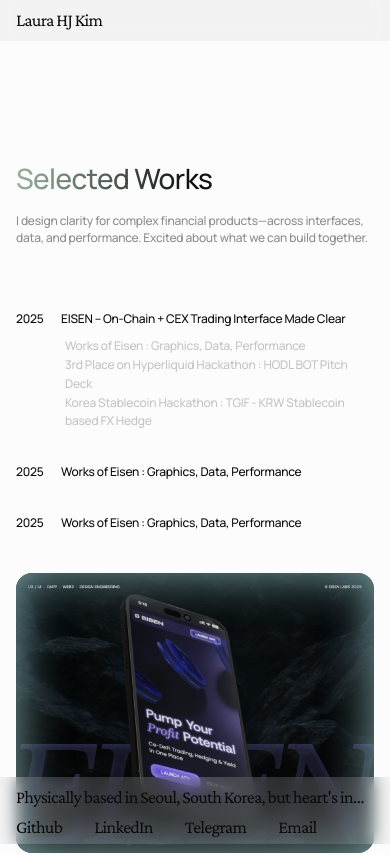
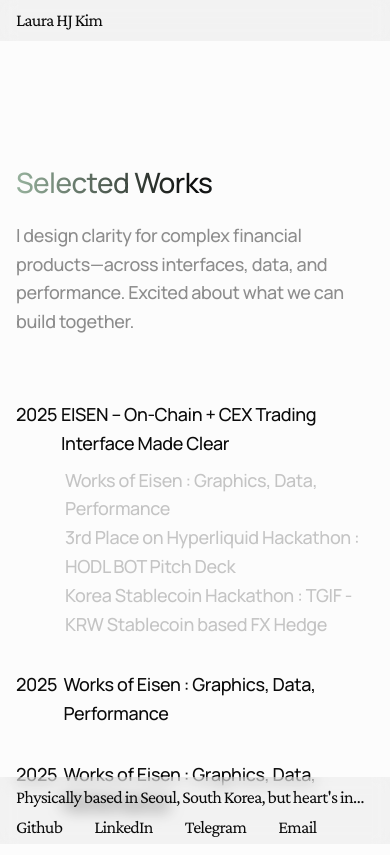
Before and after one commit to HJKUNST/portfolio-website-new, a Next.js app: page /works in a window 390 px wide. Shown: the top 855 px of the page. Built offline with nearby package versions, Linux system fonts and the light colour scheme.

Commit message:
feat: page added

```diff
--- a/src/app/about/page.tsx
+++ b/src/app/about/page.tsx
@@ -3,7 +3,7 @@
 import { SmoothScrollProvider } from "@/components/SmoothScrollProvider";
 import { SiteNav } from "@/components/layout/SiteNav";
 import { SiteFooter } from "@/components/layout/SiteFooter";
-import { AboutMeSection } from "@/components/sections/AboutMeSection";
+import { AboutMeSection } from "@/components/sections/AboutMePage";
 
 export default function AboutPage() {
   return (
--- a/src/app/works/page.tsx
+++ b/src/app/works/page.tsx
@@ -3,7 +3,7 @@
 import { SmoothScrollProvider } from "@/components/SmoothScrollProvider";
 import { SiteNav } from "@/components/layout/SiteNav";
 import { SiteFooter } from "@/components/layout/SiteFooter";
-import { SelectedWorksSection } from "@/components/sections/SelectedWorksSection";
+import { SelectedWorksSection } from "@/components/sections/SelectedWorksPage";
 
 export default function WorksPage() {
   return (
--- a/src/components/sections/AboutMeSection.tsx
+++ b/src/components/sections/AboutMePage.tsx
@@ -4,6 +4,32 @@
 import { useEffect, useRef } from "react";
 import { getGSAP, ScrollTrigger } from "@/lib/motion/gsap";
 import { prefersReducedMotion } from "@/lib/motion/constants";
+
+const TitleStyle = {
+  fontFamily: "var(--font-manrope), Manrope, sans-serif",
+  fontSize: "clamp(28px, 3.5vw, 40px)",
+  fontWeight: 500,
+  letterSpacing: "-0.02em",
+  lineHeight: "1.333em",
+};
+
+const BodyStyle = {
+  color: "var(--gray-300)",
+  lineHeight: "1.366em",
+  fontSize: "clamp(14px, 1.6vw, 20px)",
+};
+
+const subtitleStyle = {
+  fontFamily: "var(--font-manrope), Manrope, sans-serif",
+  fontSize: "clamp(18px, 1.6vw, 20px)",
+  fontWeight: 700,
+  letterSpacing: "-0.02em",
+  lineHeight: "1.571em",
+  background: "var(--main-gradient)",
+  WebkitBackgroundClip: "text",
+  backgroundClip: "text",
+  color: "transparent",
+};
 
 export const AboutMeSection = () => {
   const sectionRef = useRef<HTMLElement>(null);
@@ -92,7 +118,7 @@
             ref={(el) => {
               contentRefs.current[0] = el;
             }}
-            className="relative w-full aspect-[295/393]"
+            className="relative w-[25vw] min-w-[24rem] aspect-[295/393]"
           >
             <Image
               src="/about-me-photo-1526fe.png"
@@ -111,11 +137,7 @@
           >
             <p
               className="text-em whitespace-pre-line"
-              style={{
-                color: "var(--gray-300)",
-                lineHeight: "1.366em",
-                fontSize: "clamp(12px, 1.2vw, 14px)",
-              }}
+              style={BodyStyle}
             >
               {`Hobbies
                 Making New Stuffs such as - Anatomy Sketch, Pottery, Ballet, Savoring Performing Arts`}
@@ -133,23 +155,13 @@
           >
             <h2
               className="text-h2 mb-4"
-              style={{
-                fontFamily: "var(--font-manrope), Manrope, sans-serif",
-                fontSize: "clamp(28px, 3.5vw, 36px)",
-                fontWeight: 500,
-                letterSpacing: "-0.02em",
-                lineHeight: "1.333em",
-              }}
+              style={TitleStyle}
             >
               About Me
             </h2>
             <p
               className="text-em"
-              style={{
-                color: "var(--gray-300)",
-                lineHeight: "1.366em",
-                fontSize: "clamp(12px, 1.2vw, 14px)",
-              }}
+              style={BodyStyle}
             >
               Hi, I'm Laura, a Product Designer working at the intersection of design, engineering, and finance. I specialize in taking complex trading logic and multi-chain systems and shaping them into interfaces that feel clear, trustworthy, and usable. My experience spans both on-chain and CEX trading products, system modeling, and data-informed iteration across web3 applications.
             </p>
@@ -163,13 +175,7 @@
           >
             <h2
               className="text-h2 mb-8"
-              style={{
-                fontFamily: "var(--font-manrope), Manrope, sans-serif",
-                fontSize: "clamp(28px, 3.5vw, 36px)",
-                fontWeight: 500,
-                letterSpacing: "-0.02em",
-                lineHeight: "1.333em",
-              }}
+              style={TitleStyle}
             >
               Mindset
             </h2>
@@ -179,27 +185,13 @@
               <div>
                 <h3
                   className="text-h3-em mb-3"
-                  style={{
-                    fontFamily: "var(--font-manrope), Manrope, sans-serif",
-                    fontSize: "clamp(12px, 1.2vw, 14px)",
-                    fontWeight: 700,
-                    letterSpacing: "-0.02em",
-                    lineHeight: "1.571em",
-                    background: "var(--main-gradient)",
-                    WebkitBackgroundClip: "text",
-                    backgroundClip: "text",
-                    color: "transparent",
-                  }}
+                  style={subtitleStyle}
                 >
                   Team-Driven, Thinking in Systems
                 </h3>
                 <p
                   className="text-em"
-                  style={{
-                    color: "var(--gray-300)",
-                    lineHeight: "1.366em",
-                    fontSize: "clamp(12px, 1.2vw, 14px)",
-                  }}
+                  style={BodyStyle}
                 >
                   Design works best as a team sport. Start with shared goals, constraints, and system context—screens come later. Decisions stay grounded when product, engineering, and design move in the same frame.
                 </p>
@@ -209,27 +201,13 @@
               <div>
                 <h3
                   className="text-h3-em mb-3"
-                  style={{
-                    fontFamily: "var(--font-manrope), Manrope, sans-serif",
-                    fontSize: "clamp(12px, 1.2vw, 14px)",
-                    fontWeight: 700,
-                    letterSpacing: "-0.02em",
-                    lineHeight: "1.571em",
-                    background: "var(--main-gradient)",
-                    WebkitBackgroundClip: "text",
-                    backgroundClip: "text",
-                    color: "transparent",
-                  }}
+                  style={subtitleStyle}
                 >
                   Giving Shape to What's Not Yet Defined
                 </h3>
                 <p
                   className="text-em"
-                  style={{
-                    color: "var(--gray-300)",
-                    lineHeight: "1.366em",
-                    fontSize: "clamp(12px, 1.2vw, 14px)",
-                  }}
+                  style={BodyStyle}
                 >
                   Undefined, technically dense products are the fun ones. Information architecture, states, and edge cases come before UI. The work is about giving systems a shape people can recognize, use, and trust.
                 </p>
@@ -239,27 +217,13 @@
               <div>
                 <h3
                   className="text-h3-em mb-3"
-                  style={{
-                    fontFamily: "var(--font-manrope), Manrope, sans-serif",
-                    fontSize: "clamp(12px, 1.2vw, 14px)",
-                    fontWeight: 700,
-                    letterSpacing: "-0.02em",
-                    lineHeight: "1.571em",
-                    background: "var(--main-gradient)",
-                    WebkitBackgroundClip: "text",
-                    backgroundClip: "text",
-                    color: "transparent",
-                  }}
+                  style={subtitleStyle}
                 >
                   Build, Craft, and Refine with Rigor
                 </h3>
                 <p
                   className="text-em"
-                  style={{
-                    color: "var(--gray-300)",
-                    lineHeight: "1.366em",
-                    fontSize: "clamp(12px, 1.2vw, 14px)",
-                  }}
+                  style={BodyStyle}
                 >
                   Assumptions don't scale—data does. Analytics and dashboards guide iteration, not gut feeling. Technical architecture gets translated across interfaces, decks, and brand assets, keeping the story consistent from protocol to pixel.
                 </p>
@@ -275,13 +239,7 @@
           >
             <h2
               className="text-h2 mb-8"
-              style={{
-                fontFamily: "var(--font-manrope), Manrope, sans-serif",
-                fontSize: "clamp(28px, 3.5vw, 36px)",
-                fontWeight: 500,
-                letterSpacing: "-0.02em",
-                lineHeight: "1.333em",
-              }}
+              style={TitleStyle}
             >
               Software
             </h2>
@@ -289,11 +247,7 @@
               <div>
                 <p
                   className="text-em whitespace-pre-line"
-                  style={{
-                    color: "var(--gray-300)",
-                    lineHeight: "1.366em",
-                    fontSize: "clamp(12px, 1.2vw, 14px)",
-                  }}
+                  style={BodyStyle}
                 >
                   {`Figma
 Framer
@@ -305,11 +259,7 @@
               <div>
                 <p
                   className="text-em whitespace-pre-line"
-                  style={{
-                    color: "var(--gray-300)",
-                    lineHeight: "1.366em",
-                    fontSize: "clamp(12px, 1.2vw, 14px)",
-                  }}
+                  style={BodyStyle}
                 >
                   {`Adobe Suite
 Illustrator
@@ -321,11 +271,7 @@
               <div>
                 <p
                   className="text-em whitespace-pre-line"
-                  style={{
-                    color: "var(--gray-300)",
-                    lineHeight: "1.366em",
-                    fontSize: "clamp(12px, 1.2vw, 14px)",
-                  }}
+                  style={BodyStyle}
                 >
                   {`Protopie
 HTML5
@@ -337,11 +283,7 @@
               <div>
                 <p
                   className="text-em whitespace-pre-line"
-                  style={{
-                    color: "var(--gray-300)",
-                    lineHeight: "1.366em",
-                    fontSize: "clamp(12px, 1.2vw, 14px)",
-                  }}
+                  style={BodyStyle}
                 >
                   {`Storybook
 Git
@@ -359,23 +301,13 @@
           >
             <h2
               className="text-h2 mb-4"
-              style={{
-                fontFamily: "var(--font-manrope), Manrope, sans-serif",
-                fontSize: "clamp(28px, 3.5vw, 36px)",
-                fontWeight: 500,
-                letterSpacing: "-0.02em",
-                lineHeight: "1.333em",
-              }}
+              style={TitleStyle}
             >
               Education
             </h2>
             <p
               className="text-em whitespace-pre-line"
-              style={{
-                color: "var(--gray-300)",
-                lineHeight: "1.366em",
-                fontSize: "clamp(12px, 1.2vw, 14px)",
-              }}
+              style={BodyStyle}
             >
               {`Hongik University, Seoul, South Korea
 
--- a/src/components/sections/SelectedWorksSection.tsx
+++ b/src/components/sections/SelectedWorksPage.tsx
@@ -3,6 +3,32 @@
 import { useEffect, useRef } from "react";
 import Image from "next/image";
 import { getGSAP, ScrollTrigger } from "@/lib/motion/gsap";
+
+const TitleStyle = {
+  fontFamily: "var(--font-manrope), Manrope, sans-serif",
+  fontSize: "clamp(28px, 3.5vw, 40px)",
+  fontWeight: 500,
+  letterSpacing: "-0.02em",
+  lineHeight: "1.6em",
+};
+
+const BodyStyle = {
+  color: "var(--gray-300)",
+  lineHeight: "1.6em",
+  fontSize: "clamp(18px, 2.5vw, 24px)",
+};
+
+const subtitleStyle = {
+  fontFamily: "var(--font-manrope), Manrope, sans-serif",
+  fontSize: "clamp(18px, 1.6vw, 20px)",
+  fontWeight: 700,
+  letterSpacing: "-0.02em",
+  lineHeight: "1.6em",
+  background: "var(--main-gradient)",
+  WebkitBackgroundClip: "text",
+  backgroundClip: "text",
+  color: "transparent",
+};
 
 type WorkItem = {
   id: string;
@@ -69,13 +95,7 @@
           {/* Main Title */}
           <h1
             className="text-h1-gradient mb-4"
-            style={{
-              fontFamily: "var(--font-manrope), Manrope, sans-serif",
-              fontSize: "clamp(28px, 3.5vw, 36px)",
-              fontWeight: 500,
-              letterSpacing: "-0.02em",
-              lineHeight: "1.333em",
-            }}
+            style={TitleStyle}
           >
             Selected Works
           </h1>
@@ -84,9 +104,7 @@
           <p
             className="text-em mb-16"
             style={{
-              color: "var(--gray-300)",
-              lineHeight: "1.366em",
-              fontSize: "clamp(12px, 1.2vw, 14px)",
+              ...BodyStyle,
               maxWidth: "505px",
             }}
           >
@@ -100,9 +118,8 @@
                   <span
                     className="text-em"
                     style={{
+                      ...BodyStyle,
                       color: "var(--gray-900)",
-                      fontSize: "clamp(12px, 1.2vw, 14px)",
-                      lineHeight: "1.571em",
                       fontWeight: 500,
                       minWidth: "33px",
                     }}
@@ -112,10 +129,12 @@
                   <h3
                     className="text-em"
                     style={{
+                      ...subtitleStyle,
                       color: "var(--gray-900)",
-                      fontSize: "clamp(12px, 1.2vw, 14px)",
-                      lineHeight: "1.571em",
                       fontWeight: 500,
+                      background: "none",
+                      WebkitBackgroundClip: "border-box",
+                      backgroundClip: "border-box",
                     }}
                   >
                     {work.title}
@@ -125,9 +144,7 @@
                   <p
                     className="text-em ml-[49px] whitespace-pre-line"
                     style={{
-                      color: "var(--gray-300)",
-                      fontSize: "clamp(12px, 1.2vw, 14px)",
-                      lineHeight: "1.571em",
+                      ...BodyStyle,
                       opacity: 0.5,
                     }}
                   >
@@ -142,11 +159,10 @@
         {/* Right Column: Scrollable Cards */}
         <div className="flex flex-col gap-8">
           {works.map((work) => (
-            <div key={work.id} className="group relative">
-              {/* Work Image Card with Hero-style hover */}
+            <div key={work.id} className="relative">
+              {/* Work Image Card */}
               <div
-                className="relative w-full aspect-[546/427] overflow-hidden rounded-2xl cursor-pointer"
-                data-cursor-hover
+                className="relative w-full aspect-[546/427] overflow-hidden rounded-2xl"
                 style={{
                   backgroundColor: "#FFFFFF",
                 }}
@@ -155,37 +171,9 @@
                   src={work.image}
                   alt={work.title}
                   fill
-                  className="object-cover transition-all duration-300"
+                  className="object-cover"
                   priority={work.id === "eisen-trading"}
                   quality={85}
-                />
-                {/* Hover overlay similar to HeroSection */}
-                <div className="absolute inset-0 bg-black/60 backdrop-blur-[4px] opacity-0 group-hover:opacity-100 transition-opacity duration-300 flex flex-col justify-end p-6">
-                  <div className="transform translate-y-4 group-hover:translate-y-0 transition-transform duration-300">
-                    <h3
-                      className="text-white font-semibold mb-2"
-                      style={{
-                        fontSize: "clamp(14px, 1.5vw, 18px)",
-                        lineHeight: "1.366em",
-                      }}
-                    >
-                      {work.title}
-                    </h3>
-                    <p
-                      className="text-white/80 text-right"
-                      style={{
-                        fontSize: "clamp(10px, 1.2vw, 12px)",
-                        lineHeight: "1.366em",
-                      }}
-                    >
-                      {work.year}
-                    </p>
-                  </div>
-                </div>
-                {/* Inset shadow overlay */}
-                <div
-                  className="absolute inset-0 pointer-events-none"
-                  style={{ boxShadow: "inset 0 0 50px 0 #85adaf" }}
                 />
               </div>
 
```
